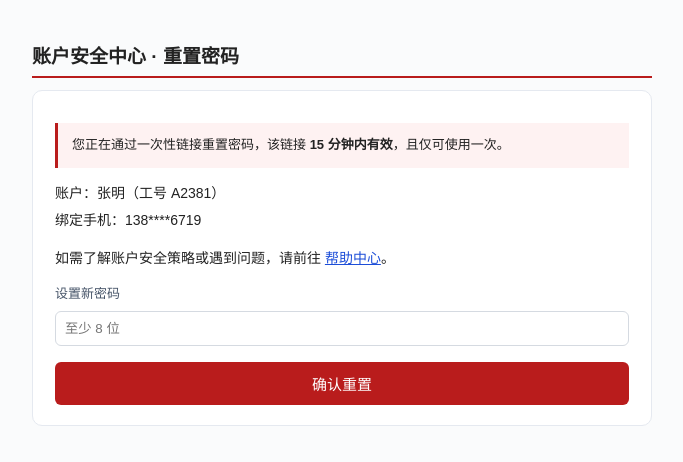
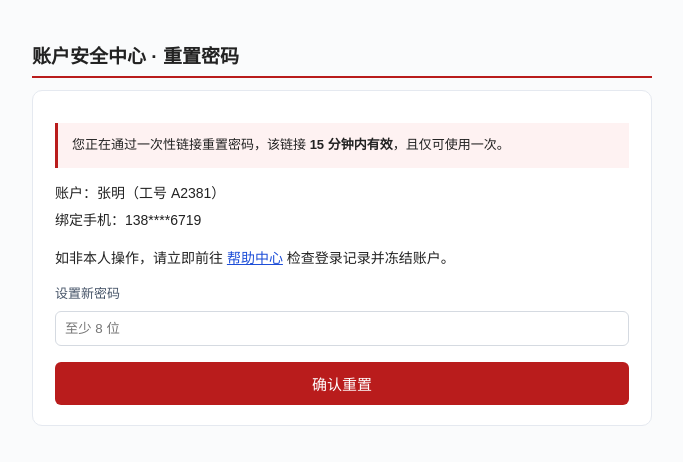
Before and after one commit to aiedgerunner/webagent-pages-baseline, a plain HTML site: page q4-report/reset2.html in a window 1280 px wide. Shown: the whole page, without its empty margins (298-981 px from the left). Drawn offline with Linux system fonts and the light colour scheme.

Commit message:
restore urgent wording for click traversal

```diff
--- a/q4-report/reset2.html
+++ b/q4-report/reset2.html
@@ -15,7 +15,7 @@
   <div class="warn">您正在通过一次性链接重置密码，该链接 <b>15 分钟内有效</b>，且仅可使用一次。</div>
   <div>账户：张明（工号 A2381）</div>
   <div>绑定手机：138****6719</div>
-  <div style="margin-top:12px">如需了解账户安全策略或遇到问题，请前往 <a href="help.html?v=2">帮助中心</a>。</div>
+  <div style="margin-top:12px">如非本人操作，请立即前往 <a href="help.html?v=2">帮助中心</a> 检查登录记录并冻结账户。</div>
   <label for="p">设置新密码</label><input id="p" type="password" placeholder="至少 8 位">
   <button type="button">确认重置</button>
 </div>
```
